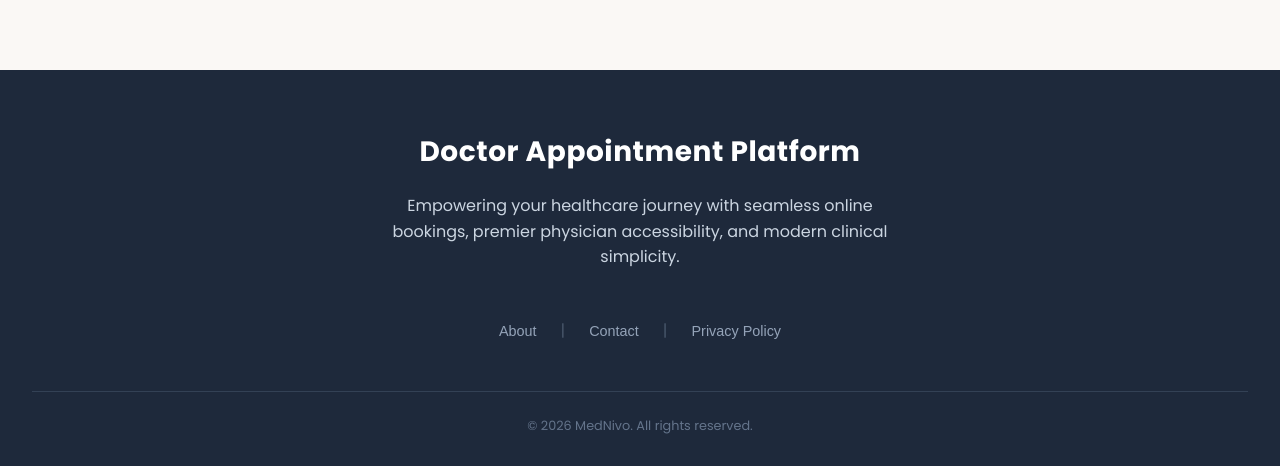
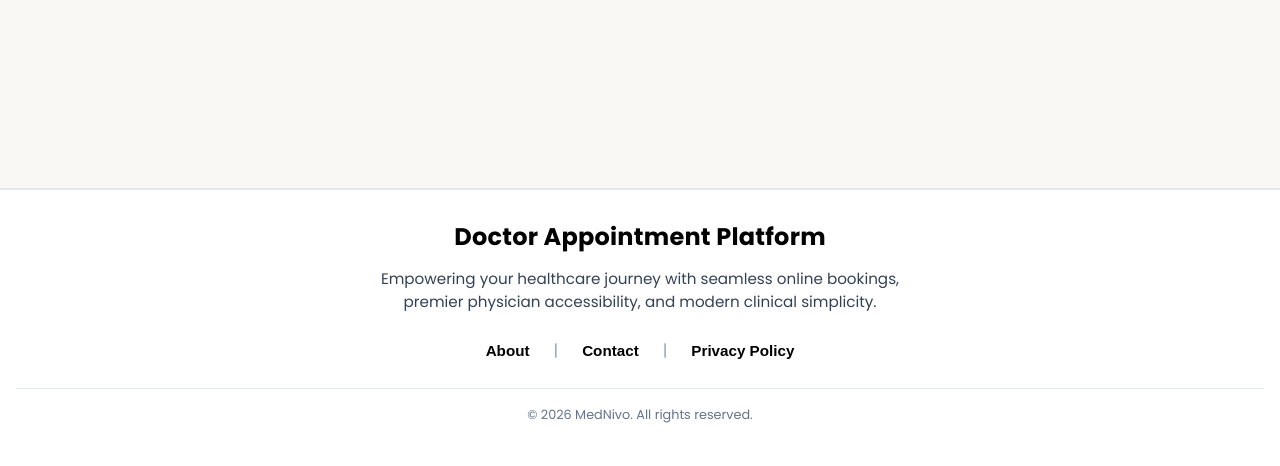
Before and after one commit to JayGunvantPatil/Appointment-Website, a React (Vite) app: page / in a window 1280 px wide. Shown: the part 432-898 px from the top of the page. Built offline with nearby package versions, Linux system fonts and the light colour scheme; no server answers; the database is empty.

Commit message:
style: updated Footer color palette and reduced heights per user request

```diff
--- a/src/components/Footer.jsx
+++ b/src/components/Footer.jsx
@@ -3,24 +3,24 @@ import { MedicalIcon } from './MedicalIcon';
 
 export const Footer = ({ setModalContent, setShowAdminLogin }) => {
     return (
-        <footer style={{ backgroundColor: '#1e293b', color: '#f8fafc', padding: '4rem 2rem 2rem', textAlign: 'center' }}>
-            <div style={{ maxWidth: '800px', margin: '0 auto', display: 'flex', flexDirection: 'column', gap: '1.5rem', alignItems: 'center' }}>
-                <h3 style={{ fontSize: '1.75rem', fontWeight: 'bold', margin: 0, letterSpacing: '0.02em', color: '#ffffff' }}>Doctor Appointment Platform</h3>
+        <footer style={{ backgroundColor: '#ffffff', color: '#000000', padding: '2rem 1rem 1.5rem', textAlign: 'center', borderTop: '2px solid #e2e8f0' }}>
+            <div style={{ maxWidth: '800px', margin: '0 auto', display: 'flex', flexDirection: 'column', gap: '1rem', alignItems: 'center' }}>
+                <h3 style={{ fontSize: '1.5rem', fontWeight: 'bold', margin: '0', letterSpacing: '0.01em', color: '#000000' }}>Doctor Appointment Platform</h3>
 
-                <p style={{ fontSize: '1rem', color: '#cbd5e1', maxWidth: '500px', margin: '0 auto' }}>
+                <p style={{ fontSize: '0.95rem', color: '#334155', maxWidth: '550px', margin: '0 auto', lineHeight: '1.5' }}>
                     Empowering your healthcare journey with seamless online bookings, premier physician accessibility, and modern clinical simplicity.
                 </p>
 
-                <div style={{ display: 'flex', alignItems: 'center', gap: '1.5rem', flexWrap: 'wrap', justifyContent: 'center', marginTop: '1.5rem' }}>
-                    <button onClick={() => setModalContent('about')} style={{ background: 'transparent', border: 'none', color: '#94a3b8', fontSize: '0.9rem', cursor: 'pointer', fontWeight: '500', transition: 'color 0.2s' }}>About</button>
-                    <span style={{ color: '#475569' }}>|</span>
-                    <button onClick={() => setModalContent('contact')} style={{ background: 'transparent', border: 'none', color: '#94a3b8', fontSize: '0.9rem', cursor: 'pointer', fontWeight: '500', transition: 'color 0.2s' }}>Contact</button>
-                    <span style={{ color: '#475569' }}>|</span>
-                    <button onClick={() => setModalContent('privacy')} style={{ background: 'transparent', border: 'none', color: '#94a3b8', fontSize: '0.9rem', cursor: 'pointer', fontWeight: '500', transition: 'color 0.2s' }}>Privacy Policy</button>
+                <div style={{ display: 'flex', alignItems: 'center', gap: '1.5rem', flexWrap: 'wrap', justifyContent: 'center', marginTop: '0.5rem' }}>
+                    <button onClick={() => setModalContent('about')} style={{ background: 'transparent', border: 'none', color: '#000000', fontSize: '0.95rem', cursor: 'pointer', fontWeight: '600' }}>About</button>
+                    <span style={{ color: '#94a3b8' }}>|</span>
+                    <button onClick={() => setModalContent('contact')} style={{ background: 'transparent', border: 'none', color: '#000000', fontSize: '0.95rem', cursor: 'pointer', fontWeight: '600' }}>Contact</button>
+                    <span style={{ color: '#94a3b8' }}>|</span>
+                    <button onClick={() => setModalContent('privacy')} style={{ background: 'transparent', border: 'none', color: '#000000', fontSize: '0.95rem', cursor: 'pointer', fontWeight: '600' }}>Privacy Policy</button>
                 </div>
             </div>
 
-            <div style={{ marginTop: '3rem', paddingTop: '1.5rem', borderTop: '1px solid #334155', display: 'flex', flexDirection: 'column', gap: '1rem', alignItems: 'center' }}>
+            <div style={{ marginTop: '1.5rem', paddingTop: '1rem', borderTop: '1px solid #e2e8f0', display: 'flex', flexDirection: 'column', gap: '1rem', alignItems: 'center' }}>
                 <span style={{ fontSize: '0.8rem', color: '#64748b' }}>&copy; {new Date().getFullYear()} MedNivo. All rights reserved.</span>
             </div>
         </footer>
```
